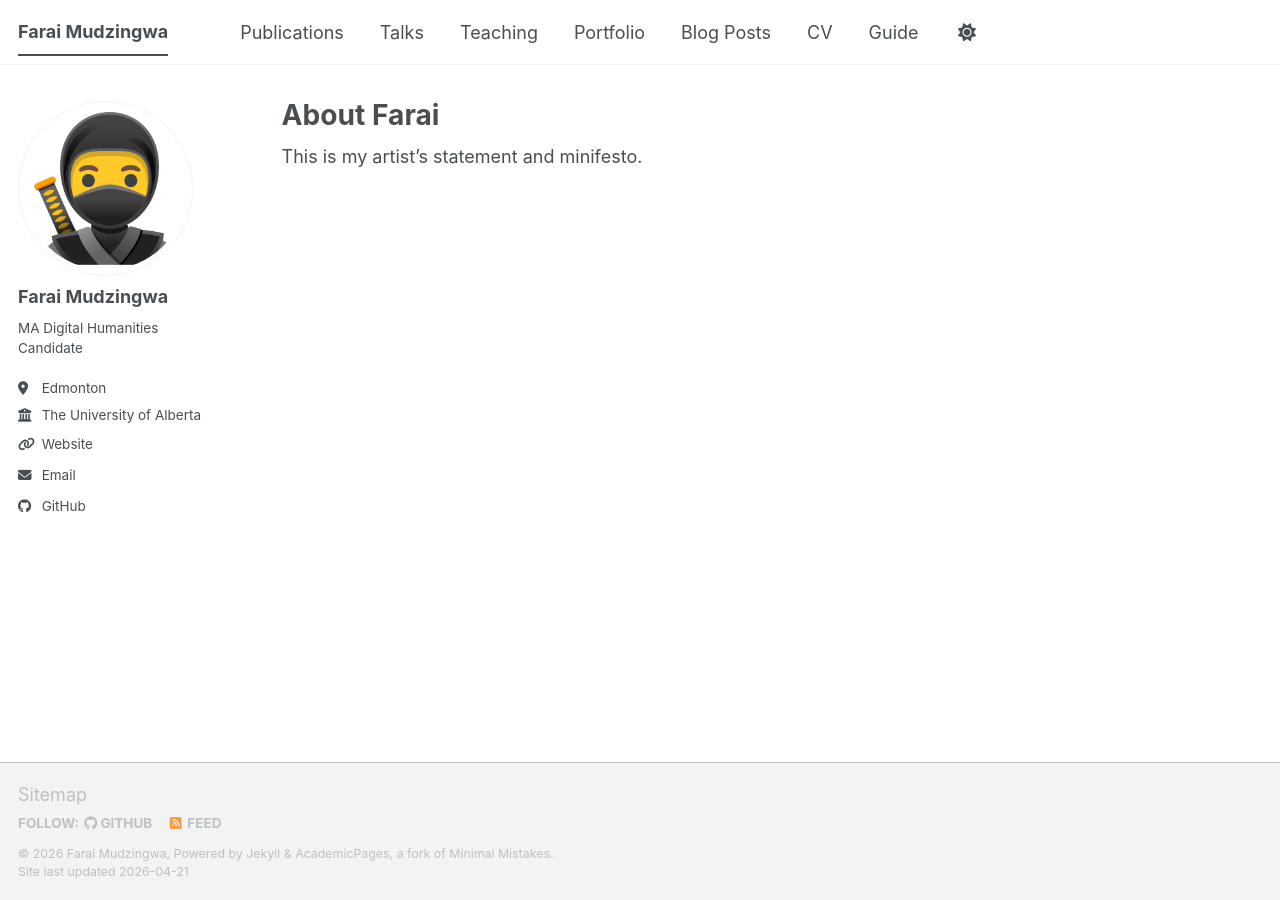
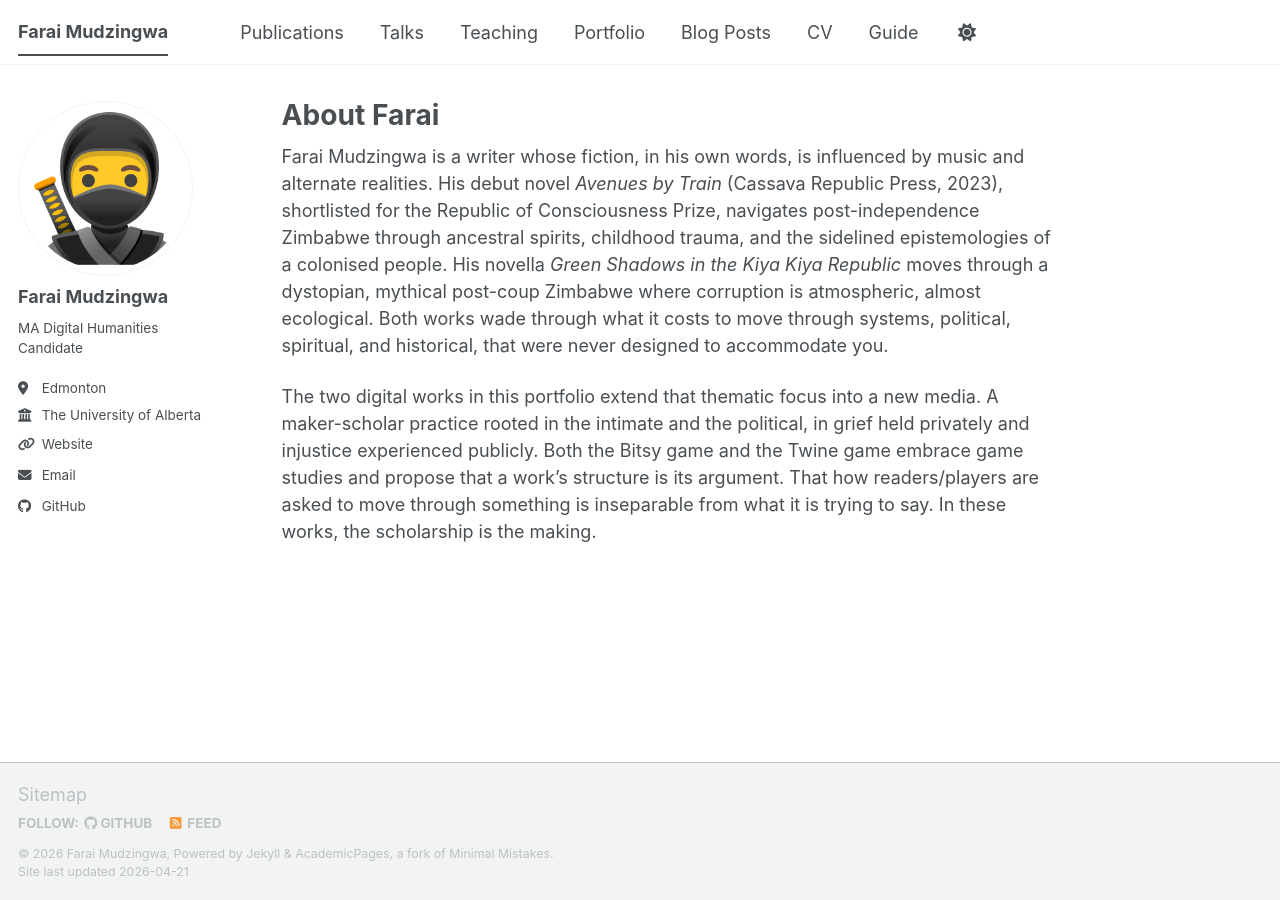
Before and after one commit to farai263/me, a Jekyll site: the page built from _pages/about.md, in a window 1280 px wide. Built offline with Jekyll 4.4.1, drawn with Linux system fonts in a browser that asks for light colours; a script bundle is joined from its source files by our own code; library files that are not in the unit come from our copies.

Commit message:
Update about.md

```diff
--- a/_pages/about.md
+++ b/_pages/about.md
@@ -7,4 +7,6 @@
   - /about.html
 ---
 
-This is my artist's statement and minifesto.
+Farai Mudzingwa is a writer whose fiction, in his own words, is influenced by music and alternate realities. His debut novel *Avenues by Train* (Cassava Republic Press, 2023), shortlisted for the Republic of Consciousness Prize, navigates post-independence Zimbabwe through ancestral spirits, childhood trauma, and the sidelined epistemologies of a colonised people. His novella *Green Shadows in the Kiya Kiya Republic* moves through a dystopian, mythical post-coup Zimbabwe where corruption is atmospheric, almost ecological. Both works wade through what it costs to move through systems, political, spiritual, and historical, that were never designed to accommodate you.
+
+The two digital works in this portfolio extend that thematic focus into a new media. A maker-scholar practice rooted in the intimate and the political, in grief held privately and injustice experienced publicly. Both the Bitsy game and the Twine game embrace game studies and propose that a work's structure is its argument. That how readers/players are asked to move through something is inseparable from what it is trying to say. In these works, the scholarship is the making.
```
